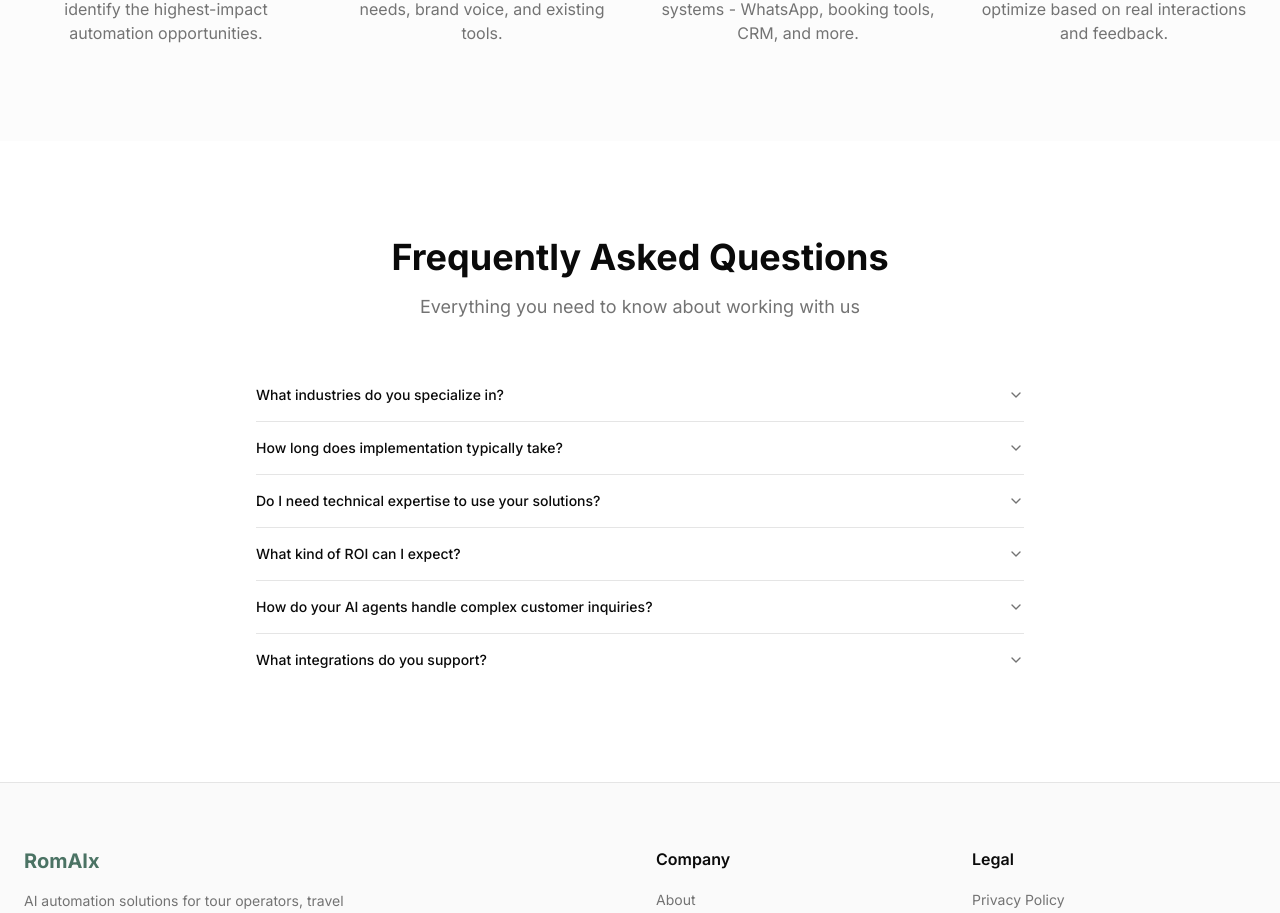
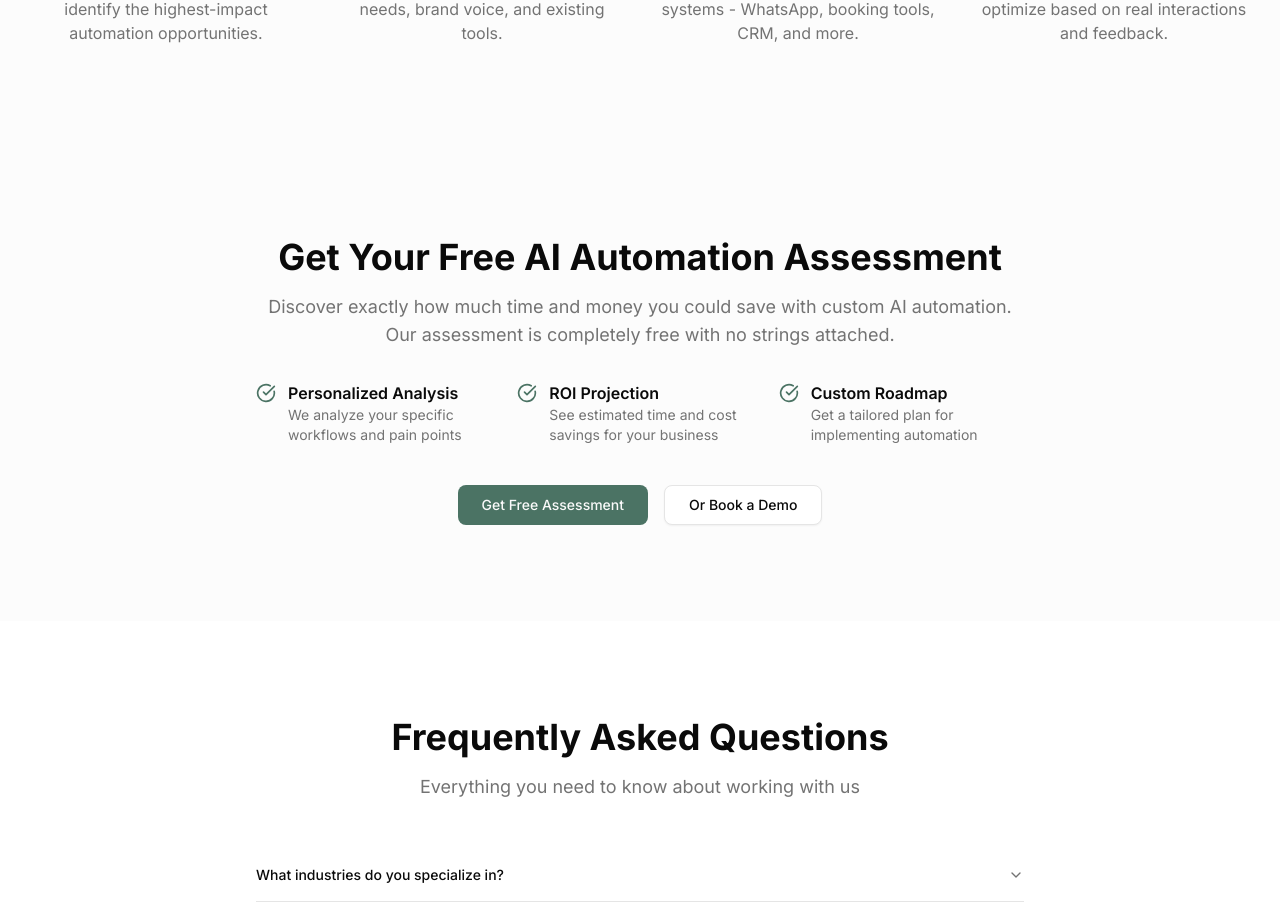
Before and after one commit to YannickSegaar/romaix-website-build, a Next.js app: page / in a window 1280 px wide. Shown: the part 1858-2771 px from the top of the page. Built offline with nearby package versions, Linux system fonts and the light colour scheme; no server answers.

Commit message:
feat(03-04): wire all sections into homepage
- Added FreeAssessment and Contact sections to homepage
- Conversion-optimized order: Hero → SocialProof → CaseStudies → HowItWorks → FreeAssessment → FAQ → Contact
- Homepage now displays all 7 sections

```diff
--- a/src/app/page.tsx
+++ b/src/app/page.tsx
@@ -3,7 +3,9 @@ import {
   SocialProof,
   CaseStudies,
   HowItWorks,
+  FreeAssessment,
   FAQ,
+  Contact,
 } from '@/components/sections'
 
 export default function Home() {
@@ -13,7 +15,9 @@ export default function Home() {
       <SocialProof />
       <CaseStudies />
       <HowItWorks />
+      <FreeAssessment />
       <FAQ />
+      <Contact />
     </>
   )
 }
```
